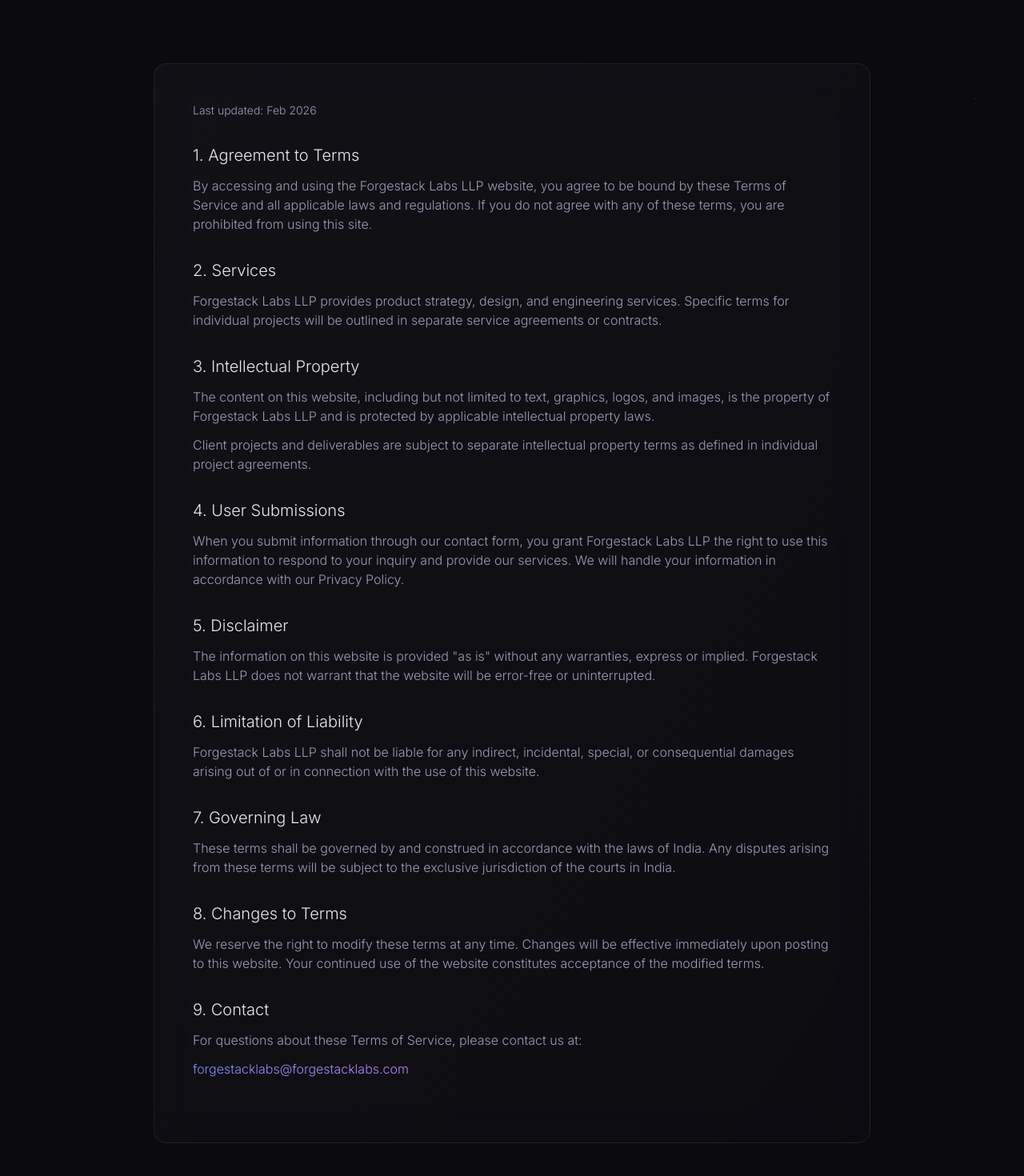
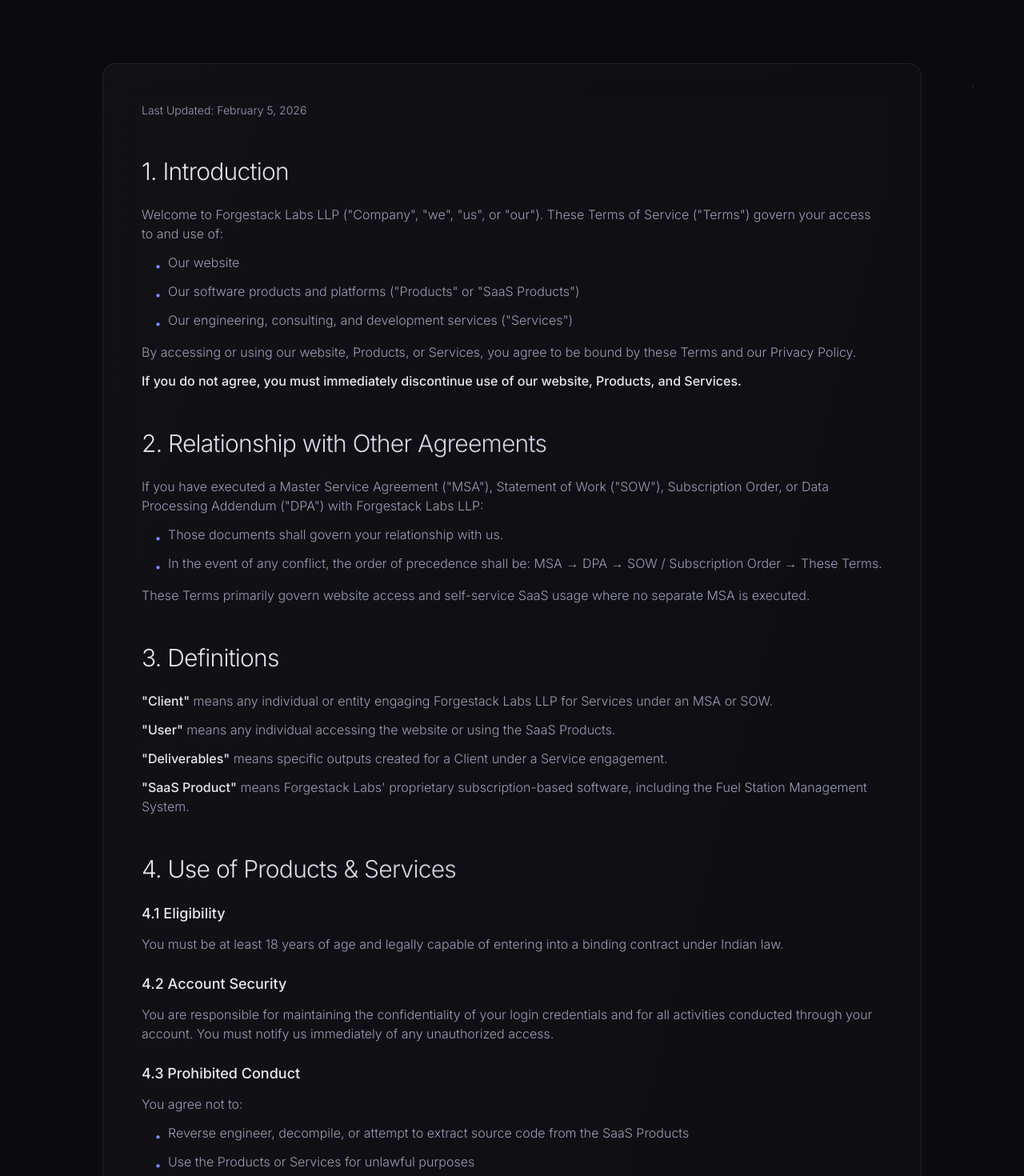
Before and after one commit to forgestacklabs/forgestacklabs-site, a Next.js app: page /terms in a window 1280 px wide. Shown: the part 480-1950 px from the top of the page at 80% size. Built offline with nearby package versions, Linux system fonts and the light colour scheme; a web font is replaced by a local one.

Commit message:
updated terms and conditions

```diff
--- a/app/terms/page.tsx
+++ b/app/terms/page.tsx
@@ -1,10 +1,26 @@
 "use client";
 
 import { motion, useScroll, useTransform } from "framer-motion";
-import { useRef } from "react";
+import { useRef, ReactNode } from "react";
+
+interface SectionTitleProps {
+  children: string;
+  number: string | number;
+  delay?: number;
+}
+
+interface SubsectionProps {
+  title?: string;
+  children: ReactNode;
+  delay?: number;
+}
+
+interface BulletListProps {
+  items: string[];
+}
 
 export default function TermsOfServicePage() {
-  const containerRef = useRef(null);
+  const containerRef = useRef<HTMLDivElement>(null);
   const { scrollYProgress } = useScroll({
     target: containerRef,
     offset: ["start start", "end end"]
@@ -12,39 +28,41 @@
 
   const opacity = useTransform(scrollYProgress, [0, 0.2], [1, 0.95]);
 
-  const SectionTitle = ({ children, delay = 0 }: { children: string; delay?: number }) => (
+  const SectionTitle = ({ children, number, delay = 0 }: SectionTitleProps) => (
     <motion.h2
       initial={{ opacity: 0, y: 30 }}
       whileInView={{ opacity: 1, y: 0 }}
       viewport={{ once: true, margin: "-100px" }}
       transition={{ duration: 0.8, delay }}
-      className="text-2xl md:text-4xl font-light tracking-tight mb-6"
+      className="text-xl md:text-3xl font-light tracking-tight mb-6 mt-12"
       style={{
-        fontFamily: "'Inter', -apple-system, sans-serif",
+        fontFamily: "'Space Grotesk', 'Inter', -apple-system, sans-serif",
         background: 'linear-gradient(135deg, #e8e8f0 0%, #b8b8d0 100%)',
         WebkitBackgroundClip: 'text',
         WebkitTextFillColor: 'transparent',
         backgroundClip: 'text'
       }}
     >
-      {children}
+      {number}. {children}
     </motion.h2>
   );
 
-  const Subsection = ({ title, children, delay = 0 }: { title: string; children: React.ReactNode; delay?: number }) => (
+  const Subsection = ({ title, children, delay = 0 }: SubsectionProps) => (
     <motion.div
       initial={{ opacity: 0, x: -20 }}
       whileInView={{ opacity: 1, x: 0 }}
       viewport={{ once: true, margin: "-50px" }}
       transition={{ duration: 0.6, delay }}
-      className="mb-8"
+      className="mb-6"
     >
+      {title && (
         <h3
-        className="text-lg md:text-xl font-light mb-3"
+          className="text-base md:text-lg font-medium mb-3"
           style={{ color: '#e8e8f0' }}
         >
           {title}
         </h3>
+      )}
       <div
         className="text-sm md:text-base font-light leading-relaxed space-y-3"
         style={{ color: '#9d9db8' }}
@@ -52,6 +70,17 @@
         {children}
       </div>
     </motion.div>
+  );
+
+  const BulletList = ({ items }: BulletListProps) => (
+    <ul className="space-y-2 ml-4 mt-3">
+      {items.map((item, idx) => (
+        <li key={idx} className="flex items-start gap-2">
+          <span className="text-indigo-400 mt-1">•</span>
+          <span>{item}</span>
+        </li>
+      ))}
+    </ul>
   );
 
   return (
@@ -136,22 +165,22 @@
       {/* Hero Section */}
       <motion.section
         style={{ opacity }}
-        className="relative pt-32 pb-20 px-6"
+        className="relative pt-24 md:pt-32 pb-16 md:pb-20 px-4 md:px-6"
       >
-        <div className="max-w-4xl mx-auto">
+        <div className="max-w-5xl mx-auto">
           <motion.div
             initial={{ opacity: 0, y: 40 }}
             animate={{ opacity: 1, y: 0 }}
             transition={{ duration: 1.2 }}
-            className="text-center mb-16"
+            className="text-center mb-12 md:mb-16"
           >
             <motion.div
-              className="inline-block relative mb-6"
+              className="inline-block relative mb-4 md:mb-6"
               whileHover={{ scale: 1.05 }}
             >
               <div className="absolute inset-0 blur-xl bg-indigo-500/20 rounded-full" />
               <p
-                className="relative text-[10px] md:text-xs uppercase tracking-[0.5em] font-light px-6 py-2 rounded-full border border-indigo-500/30"
+                className="relative text-[9px] md:text-xs uppercase tracking-[0.3em] md:tracking-[0.5em] font-light px-4 md:px-6 py-1.5 md:py-2 rounded-full border border-indigo-500/30"
                 style={{ color: '#9d9db8' }}
               >
                 Legal Information
@@ -159,9 +188,9 @@
             </motion.div>
 
             <h1
-              className="text-4xl md:text-6xl lg:text-7xl font-extralight tracking-[-0.03em] leading-[1.1] mb-6"
+              className="text-3xl md:text-5xl lg:text-7xl font-extralight tracking-[-0.03em] leading-[1.1] mb-4 md:mb-6 px-4"
               style={{
-                fontFamily: "'Inter', -apple-system, sans-serif",
+                fontFamily: "'Space Grotesk', 'Inter', -apple-system, sans-serif",
                 background: 'linear-gradient(135deg, #e8e8f0 0%, #b8b8d0 100%)',
                 WebkitBackgroundClip: 'text',
                 WebkitTextFillColor: 'transparent',
@@ -182,93 +211,246 @@
       </motion.section>
 
       {/* Terms of Service Content */}
-      <section className="relative py-16 px-6 pb-32">
-        <div className="max-w-4xl mx-auto">
+      <section className="relative py-8 md:py-16 px-4 md:px-6 pb-24 md:pb-32">
+        <div className="max-w-5xl mx-auto">
           <motion.div
             initial={{ opacity: 0 }}
             whileInView={{ opacity: 1 }}
             viewport={{ once: true }}
             transition={{ duration: 0.8 }}
-            className="backdrop-blur-xl bg-gradient-to-br from-white/[0.03] to-white/[0.01] border border-white/[0.08] rounded-2xl p-8 md:p-12"
+            className="backdrop-blur-xl bg-gradient-to-br from-white/[0.03] to-white/[0.01] border border-white/[0.08] rounded-xl md:rounded-2xl p-6 md:p-12"
           >
             <motion.p
               initial={{ opacity: 0 }}
               whileInView={{ opacity: 1 }}
               viewport={{ once: true }}
               transition={{ delay: 0.2 }}
-              className="text-sm font-light mb-8"
+              className="text-xs md:text-sm font-light mb-8"
               style={{ color: '#9d9db8' }}
             >
-              Last updated: Feb 2026
+              Last Updated: February 5, 2026
             </motion.p>
 
-            <Subsection title="1. Agreement to Terms" delay={0.1}>
+            {/* Section 1: Introduction */}
+            <SectionTitle number={1} delay={0.1}>Introduction</SectionTitle>
+            <Subsection delay={0.15}>
               <p>
-                By accessing and using the Forgestack Labs LLP website, you agree to be bound by these
-                Terms of Service and all applicable laws and regulations. If you do not agree with any of
-                these terms, you are prohibited from using this site.
+                Welcome to Forgestack Labs LLP (&quot;Company&quot;, &quot;we&quot;, &quot;us&quot;, or &quot;our&quot;). These Terms of Service
+                (&quot;Terms&quot;) govern your access to and use of:
+              </p>
+              <BulletList items={[
+                "Our website",
+                "Our software products and platforms (\"Products\" or \"SaaS Products\")",
+                "Our engineering, consulting, and development services (\"Services\")"
+              ]} />
+              <p className="mt-3">
+                By accessing or using our website, Products, or Services, you agree to be bound by these
+                Terms and our Privacy Policy.
+              </p>
+              <p className="mt-3 font-medium" style={{ color: '#e8e8f0' }}>
+                If you do not agree, you must immediately discontinue use of our website, Products, and Services.
               </p>
             </Subsection>
 
-            <Subsection title="2. Services" delay={0.15}>
+            {/* Section 2: Relationship with Other Agreements */}
+            <SectionTitle number={2} delay={0.2}>Relationship with Other Agreements</SectionTitle>
+            <Subsection delay={0.25}>
               <p>
-                Forgestack Labs LLP provides product strategy, design, and engineering services. Specific
-                terms for individual projects will be outlined in separate service agreements or contracts.
+                If you have executed a Master Service Agreement (&quot;MSA&quot;), Statement of Work (&quot;SOW&quot;),
+                Subscription Order, or Data Processing Addendum (&quot;DPA&quot;) with Forgestack Labs LLP:
+              </p>
+              <BulletList items={[
+                "Those documents shall govern your relationship with us.",
+                "In the event of any conflict, the order of precedence shall be: MSA → DPA → SOW / Subscription Order → These Terms."
+              ]} />
+              <p className="mt-3">
+                These Terms primarily govern website access and self-service SaaS usage where no separate
+                MSA is executed.
               </p>
             </Subsection>
 
-            <Subsection title="3. Intellectual Property" delay={0.2}>
+            {/* Section 3: Definitions */}
+            <SectionTitle number={3} delay={0.3}>Definitions</SectionTitle>
+            <Subsection delay={0.35}>
+              <div className="space-y-3">
                 <p>
-                The content on this website, including but not limited to text, graphics, logos, and images,
-                is the property of Forgestack Labs LLP and is protected by applicable intellectual property laws.
+                  <span className="font-medium" style={{ color: '#e8e8f0' }}>&quot;Client&quot;</span> means any
+                  individual or entity engaging Forgestack Labs LLP for Services under an MSA or SOW.
                 </p>
-              <p className="mt-3">
-                Client projects and deliverables are subject to separate intellectual property terms as
-                defined in individual project agreements.
+                <p>
+                  <span className="font-medium" style={{ color: '#e8e8f0' }}>&quot;User&quot;</span> means any
+                  individual accessing the website or using the SaaS Products.
+                </p>
+                <p>
+                  <span className="font-medium" style={{ color: '#e8e8f0' }}>&quot;Deliverables&quot;</span> means
+                  specific outputs created for a Client under a Service engagement.
+                </p>
+                <p>
+                  <span className="font-medium" style={{ color: '#e8e8f0' }}>&quot;SaaS Product&quot;</span> means
+                  Forgestack Labs&apos; proprietary subscription-based software, including the Fuel Station
+                  Management System.
+                </p>
+              </div>
+            </Subsection>
+
+            {/* Section 4: Use of Products & Services */}
+            <SectionTitle number={4} delay={0.4}>Use of Products & Services</SectionTitle>
+
+            <Subsection title="4.1 Eligibility" delay={0.42}>
+              <p>
+                You must be at least 18 years of age and legally capable of entering into a binding
+                contract under Indian law.
               </p>
             </Subsection>
 
-            <Subsection title="4. User Submissions" delay={0.25}>
+            <Subsection title="4.2 Account Security" delay={0.44}>
               <p>
-                When you submit information through our contact form, you grant Forgestack Labs LLP the
-                right to use this information to respond to your inquiry and provide our services. We will
-                handle your information in accordance with our Privacy Policy.
+                You are responsible for maintaining the confidentiality of your login credentials and for
+                all activities conducted through your account. You must notify us immediately of any
+                unauthorized access.
               </p>
             </Subsection>
 
-            <Subsection title="5. Disclaimer" delay={0.3}>
+            <Subsection title="4.3 Prohibited Conduct" delay={0.46}>
+              <p>You agree not to:</p>
+              <BulletList items={[
+                "Reverse engineer, decompile, or attempt to extract source code from the SaaS Products",
+                "Use the Products or Services for unlawful purposes",
+                "Interfere with platform security or performance",
+                "Resell, sublicense, or commercially exploit the SaaS Products without written authorization"
+              ]} />
+            </Subsection>
+
+            {/* Section 5: Client Services */}
+            <SectionTitle number={5} delay={0.5}>Client Services (Custom Development & Consulting)</SectionTitle>
+
+            <Subsection title="5.1 Scope of Work" delay={0.52}>
               <p>
-                The information on this website is provided &quot;as is&quot; without any warranties, express or
-                implied. Forgestack Labs LLP does not warrant that the website will be error-free or
-                uninterrupted.
+                All Client engagements are governed by a separate MSA and/or SOW, which define scope,
+                timelines, pricing, and deliverables.
               </p>
             </Subsection>
 
-            <Subsection title="6. Limitation of Liability" delay={0.35}>
+            <Subsection title="5.2 Intellectual Property – Client Work" delay={0.54}>
+              <p>Unless otherwise stated in writing:</p>
+              <BulletList items={[
+                "Upon full payment, the Client owns the specific Deliverables created for them.",
+                "Forgestack Labs LLP retains ownership of all Background IP, including tools, libraries, frameworks, and pre-existing code.",
+                "The Client is granted a perpetual, non-exclusive license to use such Background IP solely as embedded within the Deliverables."
+              ]} />
+            </Subsection>
+
+            {/* Section 6: SaaS Products */}
+            <SectionTitle number={6} delay={0.6}>SaaS Products (Subscription Use)</SectionTitle>
+
+            <Subsection title="6.1 License Grant" delay={0.62}>
               <p>
-                Forgestack Labs LLP shall not be liable for any indirect, incidental, special, or
-                consequential damages arising out of or in connection with the use of this website.
+                We grant you a limited, non-exclusive, non-transferable, revocable license to use the
+                SaaS Products solely for internal business purposes.
               </p>
             </Subsection>
 
-            <Subsection title="7. Governing Law" delay={0.4}>
+            <Subsection title="6.2 Data Ownership & Processing" delay={0.64}>
               <p>
-                These terms shall be governed by and construed in accordance with the laws of India.
-                Any disputes arising from these terms will be subject to the exclusive jurisdiction of
-                the courts in India.
+                You retain ownership of all data you upload or generate within the SaaS Products
+                (&quot;Customer Data&quot;).
+              </p>
+              <p className="mt-3">
+                You grant Forgestack Labs LLP the right to process Customer Data solely to provide and
+                maintain the Services.
+              </p>
+              <p className="mt-3">
+                Data processing obligations are governed by our DPA and Privacy Policy.
               </p>
             </Subsection>
 
-            <Subsection title="8. Changes to Terms" delay={0.45}>
+            {/* Section 7: Fees & Payments */}
+            <SectionTitle number={7} delay={0.7}>Fees & Payments</SectionTitle>
+            <Subsection delay={0.72}>
               <p>
-                We reserve the right to modify these terms at any time. Changes will be effective
-                immediately upon posting to this website. Your continued use of the website constitutes
-                acceptance of the modified terms.
+                <span className="font-medium" style={{ color: '#e8e8f0' }}>Client Services:</span> Fees
+                are payable as specified in the applicable SOW. Late payments may attract interest.
+              </p>
+              <p className="mt-3">
+                <span className="font-medium" style={{ color: '#e8e8f0' }}>SaaS Subscriptions:</span> Fees
+                are billed in advance (monthly or annually). Non-payment may result in suspension or
+                termination.
+              </p>
+              <p className="mt-3">
+                All fees are exclusive of applicable taxes, including GST.
               </p>
             </Subsection>
 
-            <Subsection title="9. Contact" delay={0.5}>
-              <p>For questions about these Terms of Service, please contact us at:</p>
+            {/* Section 8: Confidentiality */}
+            <SectionTitle number={8} delay={0.75}>Confidentiality</SectionTitle>
+            <Subsection delay={0.77}>
+              <p>
+                Each party agrees to maintain the confidentiality of non-public business, technical, or
+                commercial information disclosed in connection with the Products or Services, except where
+                disclosure is required by law.
+              </p>
+            </Subsection>
+
+            {/* Section 9: Warranties & Disclaimers */}
+            <SectionTitle number={9} delay={0.8}>Warranties & Disclaimers</SectionTitle>
+            <Subsection delay={0.82}>
+              <BulletList items={[
+                "SaaS Products are provided on an \"AS IS\" and \"AS AVAILABLE\" basis.",
+                "We do not warrant uninterrupted or error-free operation.",
+                "No warranties are provided except as expressly stated in writing."
+              ]} />
+            </Subsection>
+
+            {/* Section 10: Limitation of Liability */}
+            <SectionTitle number={10} delay={0.85}>Limitation of Liability</SectionTitle>
+            <Subsection delay={0.87}>
+              <p>To the maximum extent permitted under Indian law:</p>
+              <BulletList items={[
+                "Forgestack Labs LLP shall not be liable for indirect, incidental, special, or consequential damages, including loss of data, revenue, or profits.",
+                "Our total aggregate liability arising from these Terms shall not exceed the fees paid by you in the three (3) months preceding the claim.",
+                "Liability terms under an executed MSA shall prevail where applicable."
+              ]} />
+            </Subsection>
+
+            {/* Section 11: Termination */}
+            <SectionTitle number={11} delay={0.9}>Termination</SectionTitle>
+            <Subsection delay={0.92}>
+              <p>
+                <span className="font-medium" style={{ color: '#e8e8f0' }}>By You:</span> You may
+                discontinue use of the Products at any time. Subscription cancellations take effect at the
+                end of the billing cycle.
+              </p>
+              <p className="mt-3">
+                <span className="font-medium" style={{ color: '#e8e8f0' }}>By Us:</span> We may suspend
+                or terminate access for breach, non-payment, or misuse.
+              </p>
+              <p className="mt-3">
+                Termination does not affect accrued payment obligations.
+              </p>
+            </Subsection>
+
+            {/* Section 12: Privacy & Data Protection */}
+            <SectionTitle number={12} delay={0.95}>Privacy & Data Protection</SectionTitle>
+            <Subsection delay={0.97}>
+              <p>
+                Your use of the Products and Services is subject to our Privacy Policy and, where
+                applicable, our Data Processing Addendum.
+              </p>
+            </Subsection>
+
+            {/* Section 13: Governing Law & Jurisdiction */}
+            <SectionTitle number={13} delay={1.0}>Governing Law & Jurisdiction</SectionTitle>
+            <Subsection delay={1.02}>
+              <p>
+                These Terms are governed by the laws of India. Courts located in [Insert City, State, India]
+                shall have exclusive jurisdiction.
+              </p>
+            </Subsection>
+
+            {/* Section 14: Contact Information */}
+            <SectionTitle number={14} delay={1.05}>Contact Information</SectionTitle>
+            <Subsection delay={1.07}>
+              <p className="font-medium" style={{ color: '#e8e8f0' }}>Forgestack Labs LLP</p>
               <motion.a
                 href="mailto:forgestacklabs@forgestacklabs.com"
                 className="inline-block mt-2 hover:opacity-70 transition-opacity"
@@ -280,7 +462,7 @@
                   backgroundClip: 'text'
                 }}
               >
-                forgestacklabs@forgestacklabs.com
+                Email: forgestacklabs@forgestacklabs.com
               </motion.a>
             </Subsection>
           </motion.div>
```
Lines whose indentation alone changed are shown as unchanged.
